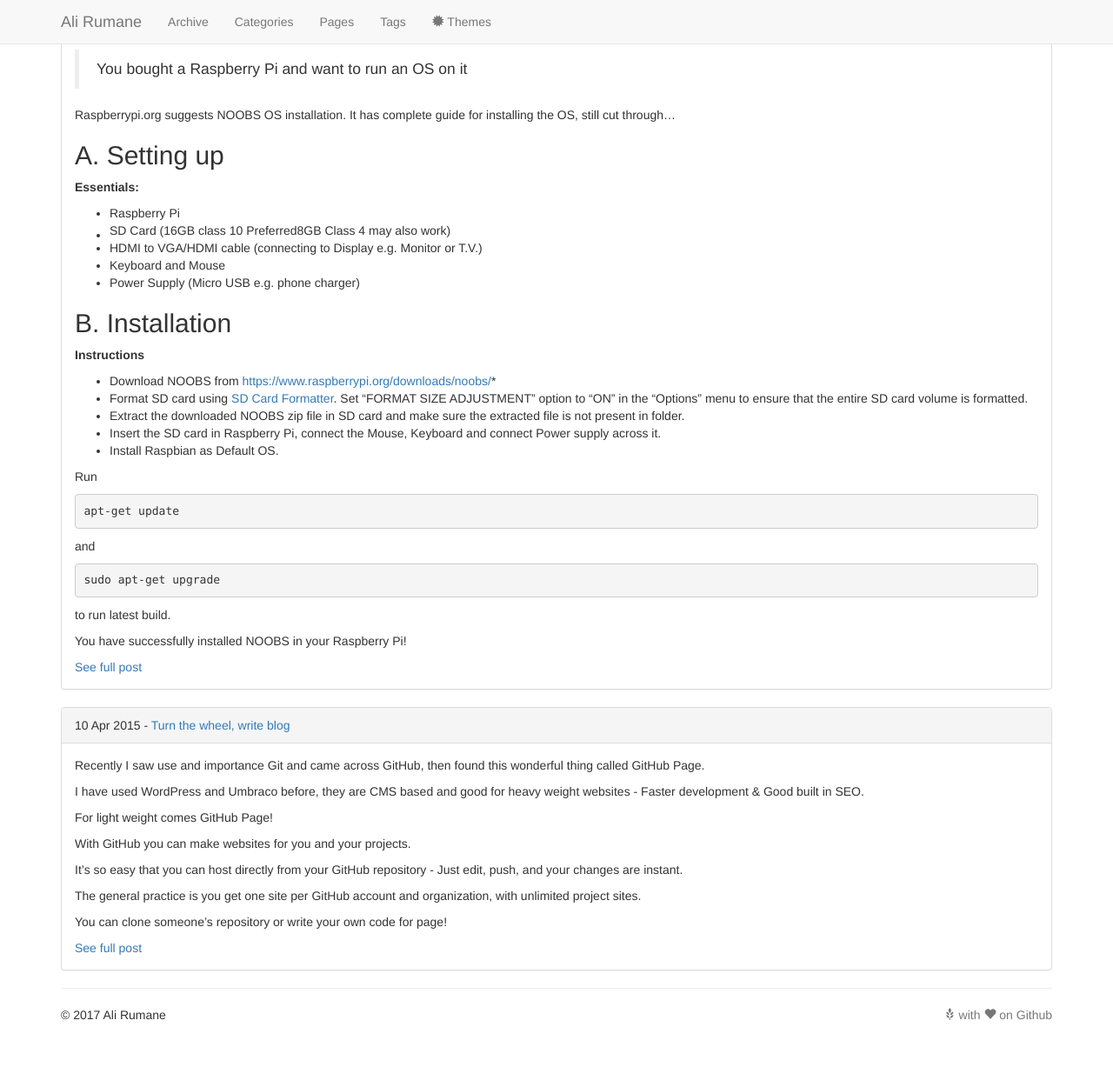
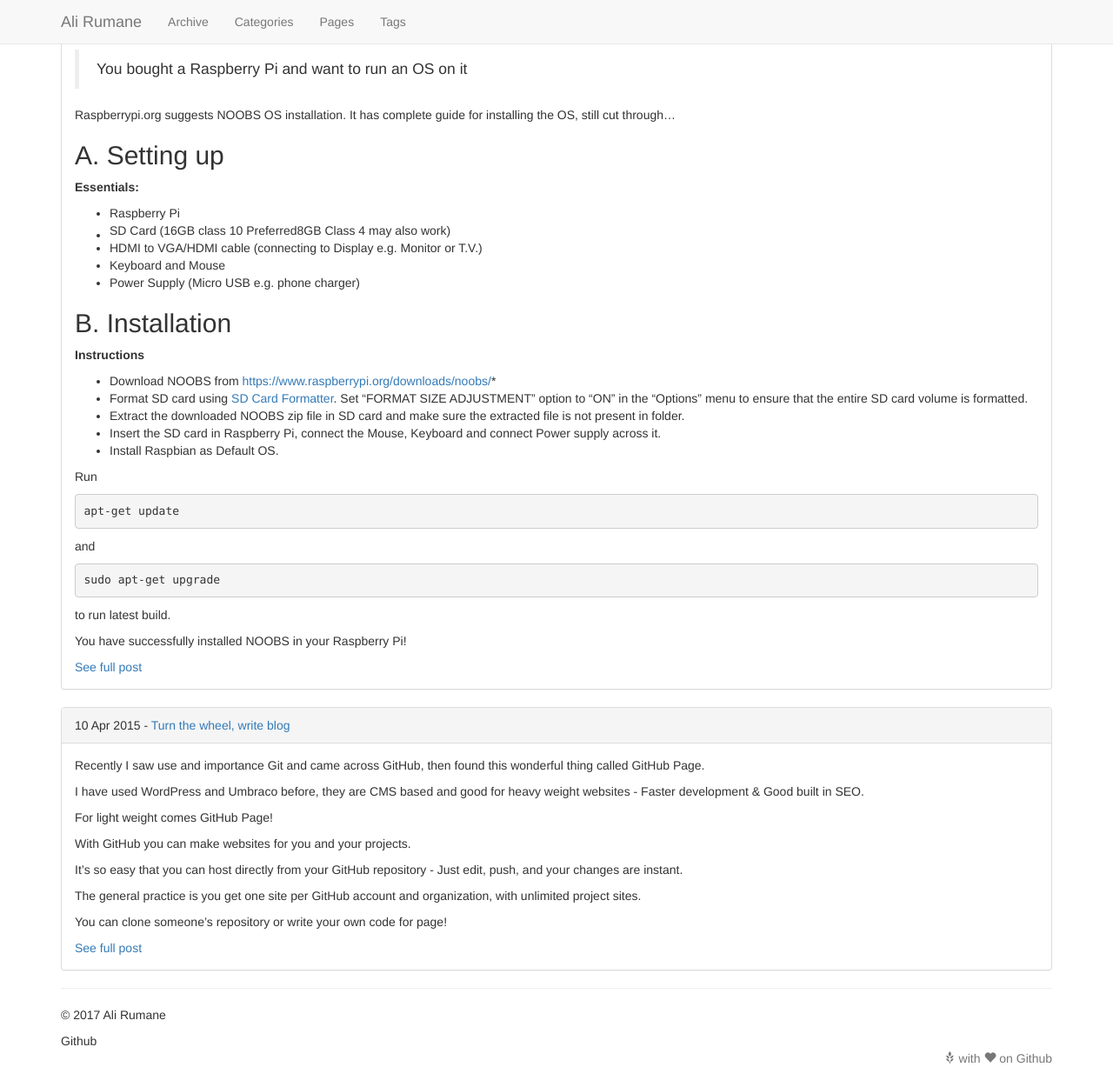
Before and after one commit to alirumane/ali-backup, a Jekyll site: the page built from index.md, in a window 1280 px wide and 1227 px high. Shown: the whole window at 87% size. Built offline with Jekyll 4.4.1, drawn with Linux system fonts in a browser that asks for light colours; nearby versions of some CDN libraries; library files that are not in the unit come from our copies.

Commit message:
Update default.html

```diff
--- a/_includes/themes/bootstrap/default.html
+++ b/_includes/themes/bootstrap/default.html
@@ -38,10 +38,6 @@
             {% assign pages_list = site.pages %}
             {% assign group = 'navigation' %}
             {% include JB/pages_list %}
-            <li><a href="{{BASE_PATH}}preview">
-              <span class="glyphicon glyphicon-certificate"></span>
-              Themes</a>
-            </li>
           </ul>
         </div>
       </div>
@@ -52,6 +48,7 @@
       <footer>
         <p>
           &copy; {{ site.time | date: '%Y' }} {{ site.author.name }}
+          <div class="center-block"> Github </div>
           <span class="pull-right text-muted">
             <span class="glyphicon glyphicon-grain"></span> with <span class="glyphicon glyphicon-heart"></span> on Github
           </span>
```
